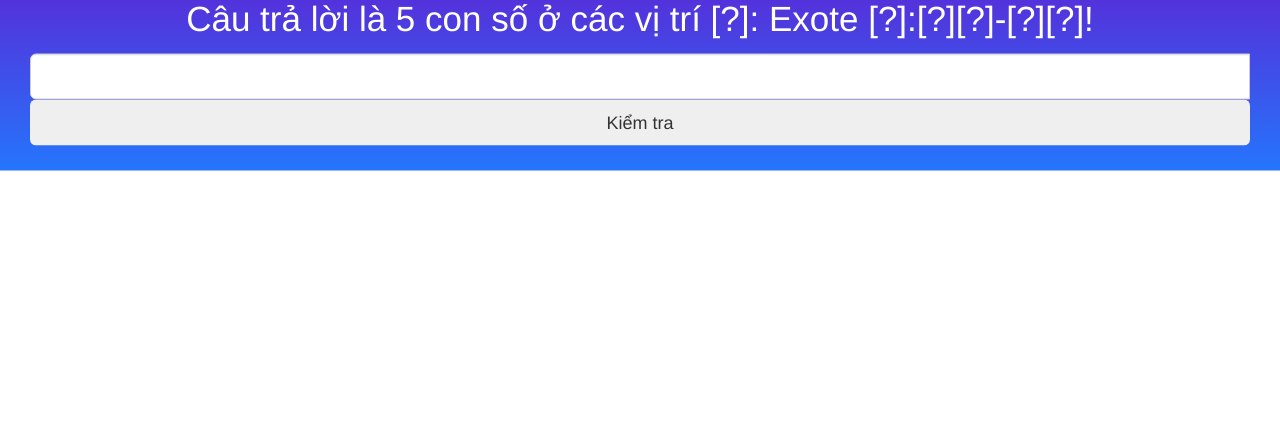
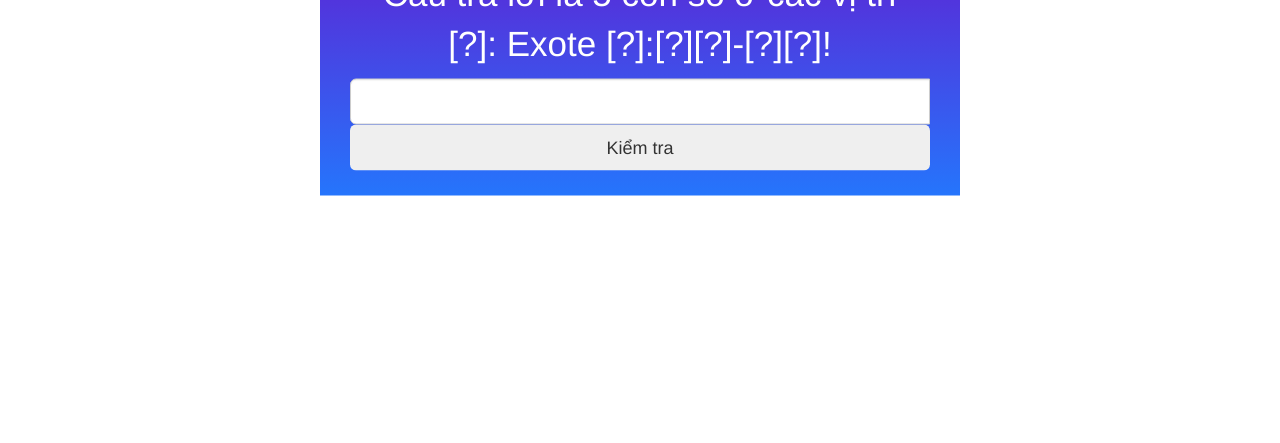
Before and after one commit to tye2002/esther, a plain HTML site: page index.html in a window 1280 px wide. Shown: the part 357-800 px from the top of the page. Drawn offline with nearby package versions, Linux system fonts and the light colour scheme.

Commit message:
Update index.html

```diff
--- a/index.html
+++ b/index.html
@@ -60,7 +60,7 @@
   </style>
 </head>
   <body>
-        <div class="center gradient-custom col-lg-12">
+        <div class="center gradient-custom col-lg-6">
             <div class="col-lg-12">
               <h2 class="col-lg-12">Find the key!</h2>
               <p class="col-lg-12">Câu trả lời là 5 con số ở các vị trí [?]: Exote [?]:[?][?]-[?][?]!</p>
```
